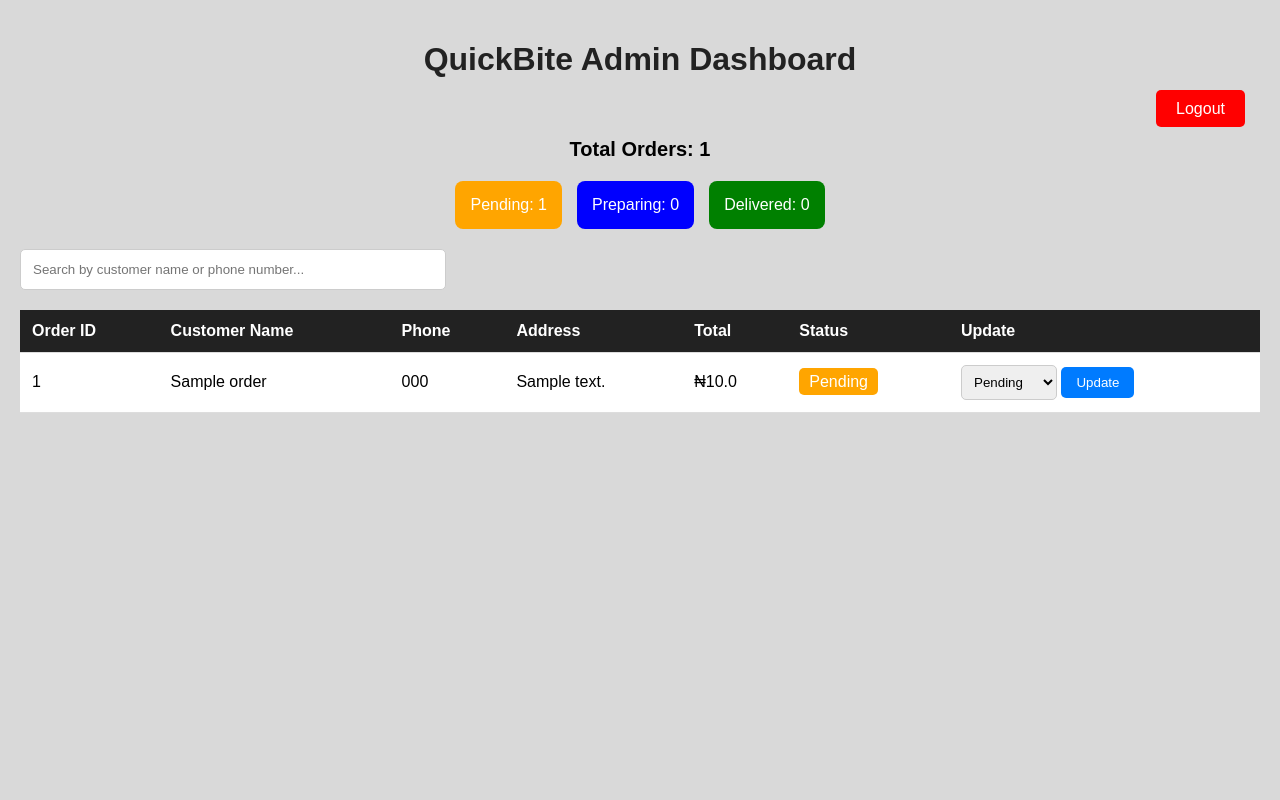
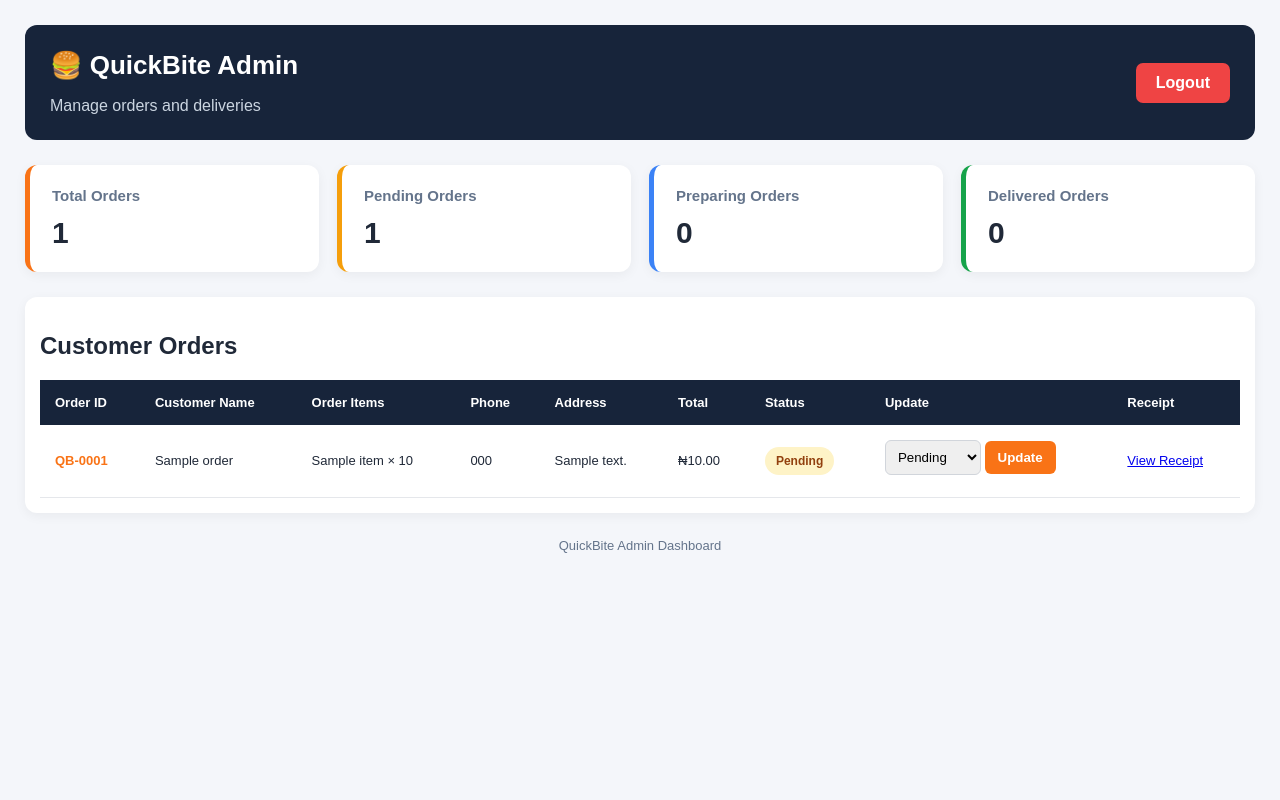
Before and after one commit to elbee2525-byte/QuickBite-Food-Delivery-System, a Flask app: page /admin in a window 1280 px wide. Run offline with Flask 3, Linux system fonts and the light colour scheme; the visitor is signed in with stand-in values (Sample User, id 1); tables that the repository leaves empty hold one stand-in row (values such as "Sample post").

Commit message:
Add customer receipts and admin receipt management

```diff
--- a/app.py
+++ b/app.py
@@ -1,5 +1,6 @@
 import os
 import sqlite3
+import json
 from flask import Flask, render_template, request, session, redirect, url_for
 
 app = Flask(__name__)
@@ -18,6 +19,7 @@ def create_database():
             total REAL
         )
     """)
+
     columns = [row[1] for row in conn.execute("PRAGMA table_info(orders)")]
 
     if "status" not in columns:
@@ -25,9 +27,21 @@ def create_database():
             ALTER TABLE orders
             ADD COLUMN status TEXT DEFAULT 'Pending'
         """)
+
+    cursor.execute("""
+        CREATE TABLE IF NOT EXISTS order_items (
+            id INTEGER PRIMARY KEY AUTOINCREMENT,
+            order_id INTEGER NOT NULL,
+            food_name TEXT NOT NULL,
+            quantity INTEGER NOT NULL,
+            unit_price REAL NOT NULL,
+            line_total REAL NOT NULL,
+            FOREIGN KEY (order_id) REFERENCES orders(id)
+        )
+    """)
+
     conn.commit()
     conn.close()
-
 
 @app.route("/")
 def home():
@@ -42,6 +56,10 @@ def login():
     if request.method == "POST":
         admin_password = os.environ.get("ADMIN_PASSWORD")
 
+        print("PASSWORD LENGTH:", len(admin_password) if admin_password else 0)
+        print("ENTERED LENGTH:", len(request.form.get("password", "")))
+        print("PASSWORD MATCH:", request.form.get("password") == admin_password)
+
         if not admin_password:
             error = "Admin password is not configured."
         elif request.form.get("password") == admin_password:
@@ -51,6 +69,9 @@ def login():
             error = "Incorrect password!"
 
     return render_template("login.html", error=error)
+
+
+
 @app.route("/admin")
 def admin():
     if not session.get("admin_logged_in"):
@@ -59,15 +80,29 @@ def admin():
     conn = sqlite3.connect("foodie.db")
     cursor = conn.cursor()
 
-    cursor.execute("SELECT * FROM orders")
+    cursor.execute("SELECT * FROM orders ORDER BY id DESC")
     orders = cursor.fetchall()
 
-    print("ORDERS FOUND:", orders)
+    order_items_by_id = {}
+
+    for order in orders:
+        order_id = order[0]
+
+        cursor.execute("""
+            SELECT food_name, quantity, unit_price, line_total
+            FROM order_items
+            WHERE order_id = ?
+        """, (order_id,))
+
+        order_items_by_id[order_id] = cursor.fetchall()
 
     conn.close()
 
-    return render_template("admin.html", orders=orders)
-
+    return render_template(
+        "admin.html",
+        orders=orders,
+        order_items_by_id=order_items_by_id
+    )
 @app.route("/update_status/<int:order_id>", methods=["POST"])
 def update_status(order_id):
     if not session.get("admin_logged_in"):
@@ -77,6 +112,7 @@ def update_status(order_id):
 
     if status not in ["Pending", "Preparing", "Delivered"]:
         return "Invalid order status", 400
+
 
     conn = sqlite3.connect("foodie.db")
     cursor = conn.cursor()
@@ -99,26 +135,97 @@ def place_order():
     name = request.form.get("name")
     phone = request.form.get("phone")
     address = request.form.get("address")
-    total = request.form.get("total")
 
+    try:
+        items = json.loads(request.form.get("items", "[]"))
+
+        if not name or not phone or not address or not items:
+            return "Please complete your details and add food to your cart."
+
+        conn = sqlite3.connect("foodie.db")
+        cursor = conn.cursor()
+
+        total = 0
+
+        for item in items:
+            quantity = int(item["quantity"])
+            price = float(item["price"])
+
+            if quantity <= 0 or price < 0:
+                raise ValueError("Invalid item")
+
+            total += quantity * price
+
+        cursor.execute("""
+            INSERT INTO orders (customer_name, phone, address, total)
+            VALUES (?, ?, ?, ?)
+        """, (name, phone, address, total))
+
+        order_id = cursor.lastrowid
+
+        for item in items:
+            food_name = item["name"]
+            quantity = int(item["quantity"])
+            price = float(item["price"])
+            line_total = quantity * price
+
+            cursor.execute("""
+                INSERT INTO order_items
+                (order_id, food_name, quantity, unit_price, line_total)
+                VALUES (?, ?, ?, ?, ?)
+            """, (order_id, food_name, quantity, price, line_total))
+
+        conn.commit()
+        conn.close()
+
+        return redirect(url_for("receipt", order_id=order_id))
+
+    except (ValueError, TypeError, KeyError, json.JSONDecodeError):
+        return "Invalid order details. Please try again."
+
+
+
+
+
+
+
+
+
+
+
+@app.route("/receipt/<int:order_id>")
+def receipt(order_id):
     conn = sqlite3.connect("foodie.db")
     cursor = conn.cursor()
 
+    cursor.execute(
+        "SELECT * FROM orders WHERE id = ?",
+        (order_id,)
+    )
+    order = cursor.fetchone()
+
+    if order is None:
+        conn.close()
+        return "Order not found", 404
+
     cursor.execute("""
-        INSERT INTO orders (customer_name, phone, address, total)
-        VALUES (?, ?, ?, ?)
-    """, (name, phone, address, total))
+        SELECT food_name, quantity, unit_price, line_total
+        FROM order_items
+        WHERE order_id = ?
+    """, (order_id,))
 
-    conn.commit()
+    items = cursor.fetchall()
+
     conn.close()
 
-    return "Your order has been placed successfully!"
+    return render_template(
+        "receipt.html",
+        order=order,
+        items=items
+    )
 
 
 create_database()
 
-
-
-
 if __name__ == "__main__":
     app.run(debug=True)
--- a/templates/admin.html
+++ b/templates/admin.html
@@ -3,88 +3,267 @@
 
 <head>
     <meta charset="UTF-8">
-    <title>QuickBite Admin</title>
+    <meta name="viewport" content="width=device-width, initial-scale=1.0">
+    <title>QuickBite | Admin Dashboard</title>
 
     <style>
-        html,
-        body {
-            min-height: 100%;
-            margin: 0;
-            background-color: #d9d9d9 !important;
-            font-family: Arial, sans-serif;
+        * {
+            box-sizing: border-box;
         }
 
         body {
+            margin: 0;
+            padding: 25px;
+            background: #f4f6fa;
+            font-family: Arial, sans-serif;
+            color: #202938;
+        }
+
+        .header {
+            background: #17243a;
+            color: white;
+            padding: 25px;
+            border-radius: 12px;
+            display: flex;
+            justify-content: space-between;
+            align-items: center;
+            flex-wrap: wrap;
+            gap: 15px;
+        }
+
+        .header h1 {
+            margin: 0;
+            font-size: 26px;
+        }
+
+        .header p {
+            margin-bottom: 0;
+            color: #cbd5e1;
+        }
+
+        .logout {
+            background: #ef4444;
+            color: white;
+            padding: 11px 20px;
+            text-decoration: none;
+            border-radius: 7px;
+            font-weight: bold;
+        }
+
+        .logout:hover {
+            background: #dc2626;
+        }
+
+        .summary {
+            display: grid;
+            grid-template-columns: repeat(4, 1fr);
+            gap: 18px;
+            margin: 25px 0;
+        }
+
+        .card {
+            background: white;
+            padding: 22px;
+            border-radius: 12px;
+            box-shadow: 0 3px 12px rgba(0, 0, 0, 0.05);
+            border-left: 5px solid #f97316;
+        }
+
+        .card h3 {
+            margin: 0;
+            font-size: 15px;
+            color: #64748b;
+        }
+
+        .card .number {
+            font-size: 30px;
+            font-weight: bold;
+            margin-top: 12px;
+        }
+
+        .pending-card {
+            border-left-color: #f59e0b;
+        }
+
+        .preparing-card {
+            border-left-color: #3b82f6;
+        }
+
+        .delivered-card {
+            border-left-color: #16a34a;
+        }
+
+        .toolbar {
+            background: white;
             padding: 20px;
+            border-radius: 12px;
+            margin-bottom: 20px;
+            display: flex;
+            gap: 12px;
+            flex-wrap: wrap;
+        }
+
+        input,
+        .filter {
+            padding: 12px;
+            border: 1px solid #d1d5db;
+            border-radius: 7px;
+            font-size: 14px;
+        }
+
+        input {
+            flex: 1;
+            min-width: 200px;
+        }
+
+        .filter {
+            min-width: 170px;
+            background: white;
+        }
+
+        .table-container {
+            background: white;
+            border-radius: 12px;
+            padding: 15px;
+            overflow-x: auto;
+            box-shadow: 0 3px 12px rgba(0, 0, 0, 0.05);
         }
 
         table {
             width: 100%;
             border-collapse: collapse;
-            background-color: white;
-            margin-top: 20px;
-        }
-
-        th,
-        td {
-            padding: 12px;
-            text-align: left;
-            border-bottom: 1px solid #ddd;
+            min-width: 1050px;
         }
 
         th {
-            background-color: #222;
+            background: #17243a;
             color: white;
+            padding: 15px;
+            text-align: left;
+            font-size: 13px;
         }
 
-        tr:nth-child(even) {
-            background-color: #f2f2f2;
+        td {
+            padding: 15px;
+            border-bottom: 1px solid #e5e7eb;
+            font-size: 13px;
+            vertical-align: middle;
         }
 
-        button {
-            background-color: #007bff;
-            color: white;
-            padding: 8px 15px;
-            border: none;
-            border-radius: 5px;
-            cursor: pointer;
+        tbody tr:hover {
+            background: #f8fafc;
         }
 
-        button:hover {
-            background-color: #0056b3;
+        .order-id {
+            color: #f97316;
+            font-weight: bold;
+        }
+
+        .badge {
+            display: inline-block;
+            padding: 7px 11px;
+            border-radius: 20px;
+            font-weight: bold;
+            font-size: 12px;
+        }
+
+        .pending {
+            background: #fef3c7;
+            color: #92400e;
+        }
+
+        .preparing {
+            background: #dbeafe;
+            color: #1e40af;
+        }
+
+        .delivered {
+            background: #dcfce7;
+            color: #166534;
         }
 
         select {
             padding: 8px;
-            border-radius: 5px;
-            border: 1px solid #ccc;
+            border: 1px solid #d1d5db;
+            border-radius: 6px;
+            margin-bottom: 7px;
         }
 
-        tr:hover {
-            background-color: #d6eaff;
-            transition: 0.3s;
+        button {
+            background: #f97316;
+            color: white;
+            padding: 9px 13px;
+            border: none;
+            border-radius: 6px;
+            cursor: pointer;
+            font-weight: bold;
         }
 
-        @media screen and (max-width: 768px) {
-            body {
-                padding: 10px;
+        button:hover {
+            background: #ea580c;
         }
 
-            h1 {
-                font-size: 22px;
-            }
-
-            table {
-                display: block;
-                width: 100%;
-                overflow-x: auto;
+        .receipt {
+            display: inline-block;
+            background: #17243a;
+            color: white;
+            padding: 9px 12px;
+            text-decoration: none;
+            border-radius: 6px;
             white-space: nowrap;
         }
 
-            th,
-            td {
-                padding: 8px;
+        .receipt:hover {
+            background: #334155;
+        }
+
+        .no-orders {
+            text-align: center;
+            padding: 30px;
+            color: #64748b;
+        }
+
+        .footer {
+            text-align: center;
+            color: #64748b;
+            margin-top: 25px;
             font-size: 13px;
+        }
+
+        @media (max-width: 850px) {
+            .summary {
+                grid-template-columns: repeat(2, 1fr);
+            }
+        }
+
+        @media (max-width: 500px) {
+            body {
+                padding: 12px;
+            }
+
+            .header h1 {
+                font-size: 21px;
+            }
+
+            .summary {
+                gap: 10px;
+            }
+
+            .card {
+                padding: 15px;
+            }
+
+            .card .number {
+                font-size: 24px;
+            }
+
+            .toolbar {
+                padding: 12px;
+            }
+
+            input,
+            .filter {
+                width: 100%;
             }
         }
     </style>
@@ -92,133 +271,132 @@
 
 <body>
 
+    <div class="header">
+        <div>
+            <h1>🍔 QuickBite Admin</h1>
+            <p>Manage
+                orders and deliveries</p>
+        </div>
 
-
-
-    <h1 style="text-align: center; color: #222;">QuickBite Admin Dashboard</h1>
-    <div style="text-align: right; margin: 15px;">
-        <a href="{{ url_for('logout') }}"
-            style="background: red; color: white; padding: 10px 20px; text-decoration: none; border-radius: 5px;">
+        <a href="{{ url_for('logout') }}" class="logout">
             Logout
         </a>
     </div>
-    <p style="text-align: center; font-size: 20px; font-weight: bold;">
-        Total Orders: {{ orders|length }}
-    </p>
-    <div style="display: flex; gap: 15px; justify-content: center; flex-wrap: wrap; margin: 20px 0;">
-        <div style="background: orange; color: white; padding: 15px; border-radius: 8px;">
-            Pending: <span id="pendingCount">0</span>
+
+    <div class="summary">
+
+        <div class="card">
+            <h3>Total Orders</h3>
+            <div class="number">{{ orders|length }}</div>
         </div>
 
-        <div style="background: blue; color: white; padding: 15px; border-radius: 8px;">
-            Preparing: <span id="preparingCount">0</span>
+        <div class="card pending-card">
+            <h3>Pending Orders</h3>
+            <div class="number" id="pendingCount">0</div>
         </div>
 
-        <div style="background: green; color: white; padding: 15px; border-radius: 8px;">
-            Delivered: <span id="deliveredCount">0</span>
+        <div class="card preparing-card">
+            <h3>Preparing Orders</h3>
+            <div class="number" id="preparingCount">0</div>
+        </div>
+
+        <div class="card delivered-card">
+            <h3>Delivered Orders</h3>
+            <div class="number" id="deliveredCount">0</div>
         </div>
     </div>
-    <div style="margin: 15px 0;">
-        <input type="text" id="orderSearch" onkeyup="searchOrders()"
-            placeholder="Search by customer name or phone number..."
-            style="padding: 12px; width: 100%; max-width: 400px; border: 1px solid #ccc; border-radius: 5px;">
-    </div>
+
+    <div class="table-container">
+        <h2>Customer Orders</h2>
+
         <table>
             <thead>
                 <tr>
                     <th>Order ID</th>
                     <th>Customer Name</th>
+                    <th>Order Items</th>
                     <th>Phone</th>
                     <th>Address</th>
                     <th>Total</th>
                     <th>Status</th>
                     <th>Update</th>
+                    <th>Receipt</th>
                 </tr>
             </thead>
 
             <tbody>
                 {% for order in orders %}
                 <tr>
-                <td>{{ order[0] }}</td>
+                    <td class="order-id">QB-{{ "%04d"|format(order[0]) }}</td>
                     <td>{{ order[1] }}</td>
+                    <td>
+                        {% for item in order_items_by_id[order[0]] %}
+                        {{ item[0] }} × {{ item[1] }}<br>
+                        {% else %}
+                        No items recorded
+                        {% endfor %}
+                    </td>
                     <td>{{ order[2] }}</td>
                     <td>{{ order[3] }}</td>
-                <td>₦{{ order[4] }}</td>
+                    <td>₦{{ "{:,.2f}".format(order[4]) }}</td>
                     <td>
-                    {% if order[5] == "Pending" %}
-                    <span
-                        style="background-color: orange; color: white; padding: 5px 10px; border-radius: 5px;">Pending</span>
-                    {% elif order[5] == "Preparing" %}
-                    <span
-                        style="background-color: blue; color: white; padding: 5px 10px; border-radius: 5px;">Preparing</span>
-                    {% elif order[5] == "Delivered" %}
-                    <span
-                        style="background-color: green; color: white; padding: 5px 10px; border-radius: 5px;">Delivered</span>
-                    {% endif %}
+                        <span class="badge {{ order[5]|lower }}">
+                            {{ order[5] }}
+                        </span>
                     </td>
-
                     <td>
                         <form action="{{ url_for('update_status', order_id=order[0]) }}" method="POST">
-
                             <select name="status">
                                 <option value="Pending">Pending</option>
                                 <option value="Preparing">Preparing</option>
                                 <option value="Delivered">Delivered</option>
                             </select>
-
                             <button type="submit">Update</button>
-
                         </form>
                     </td>
+                    <td>
+                        <a href="{{ url_for('receipt', order_id=order[0]) }}">
+                            View Receipt
+                        </a>
+                    </td>
+                </tr>
+                {% else %}
+                <tr>
+                    <td colspan="7" class="no-orders">No orders found.</td>
                 </tr>
                 {% endfor %}
             </tbody>
         </table>
+    </div>
+
+    <div class="footer">
+        QuickBite Admin Dashboard
+    </div>
+
     <script>
-        function searchOrders() {
-            let input = document.getElementById("orderSearch");
-            let filter = input.value.toLowerCase();
-
-            let table = document.querySelector("table");
-            let rows = table.querySelectorAll("tbody tr");
-
-            rows.forEach(function (row) {
-                let name = row.cells[1].textContent.toLowerCase();
-                let phone = row.cells[2].textContent.toLowerCase();
-
-                if (name.includes(filter) || phone.includes(filter)) {
-                    row.style.display = "";
-                } else {
-                    row.style.display = "none";
-                }
-            });
-        }
-    </script>
-    <script>
-        document.addEventListener("DOMContentLoaded", function () {
-            let rows = document.querySelectorAll("table tbody tr");
+        const rows = document.querySelectorAll("tbody tr");
 
         let pending = 0;
         let preparing = 0;
         let delivered = 0;
 
-            rows.forEach(function (row) {
-                let status = row.cells[5].textContent.trim();
+        rows.forEach(row => {
+            const statusCell = row.cells[6];
 
-                if (status === "Pending") {
-                    pending++;
-                } else if (status === "Preparing") {
-                    preparing++;
-                } else if (status === "Delivered") {
-                    delivered++;
-                }
+            if (!statusCell) return;
+
+            const status = statusCell.innerText.trim();
+
+            if (status === "Pending") pending++;
+            if (status === "Preparing") preparing++;
+            if (status === "Delivered") delivered++;
         });
 
-            document.getElementById("pendingCount").textContent = pending;
-            document.getElementById("preparingCount").textContent = preparing;
-            document.getElementById("deliveredCount").textContent = delivered;
-        });
+        document.getElementById("pendingCount").innerText = pending;
+        document.getElementById("preparingCount").innerText = preparing;
+        document.getElementById("deliveredCount").innerText = delivered;
     </script>
+
 </body>
 
 </html>
```
Also changed, not shown: templates/index.html (+18 -10 lines), templates/receipt.html (added, +151 -0 lines). Lines whose indentation alone changed are shown as unchanged.
